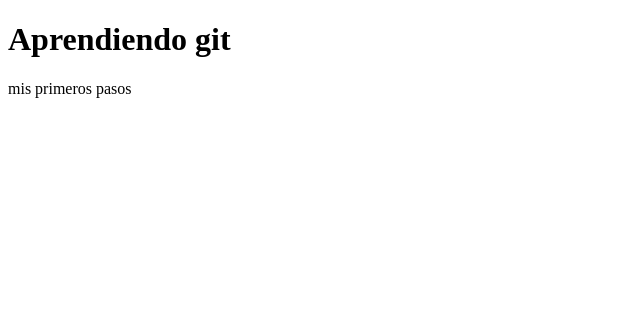
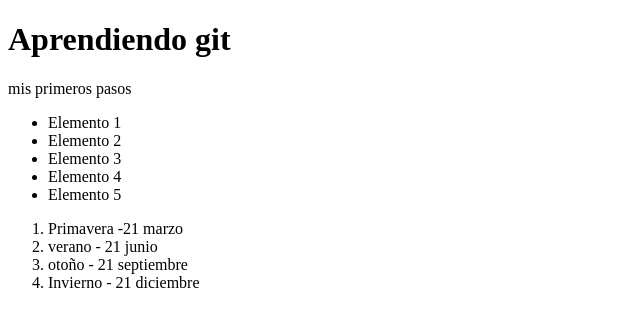
Before and after one commit to georgechirivi/curso_de_git_jonmircha, a plain HTML site: page index.html in a window 1280 px wide. Shown: the whole page, without its empty margins (0-640 px from the left). Drawn offline with Linux system fonts and the light colour scheme.

Commit message:
Agregando fechas de inicio

```diff
--- a/index.html
+++ b/index.html
@@ -8,5 +8,21 @@
 <body>
     <h1>Aprendiendo git</h1>
     <p>mis primeros pasos</p>
+
+        <ul>
+            <li>Elemento 1</li>
+            <li>Elemento 2</li>
+            <li>Elemento 3</li>
+            <li>Elemento 4</li>
+            <li>Elemento 5</li>
+        </ul>
+        <ol>
+            <li>Primavera -21 marzo</li>
+            <li>verano - 21 junio</li>
+            <li>otoño - 21 septiembre</li>
+            <li>Invierno - 21 diciembre</li>
+        </ol>
+        <script src="index.js"></script>
+
 </body>
 </html>
```
